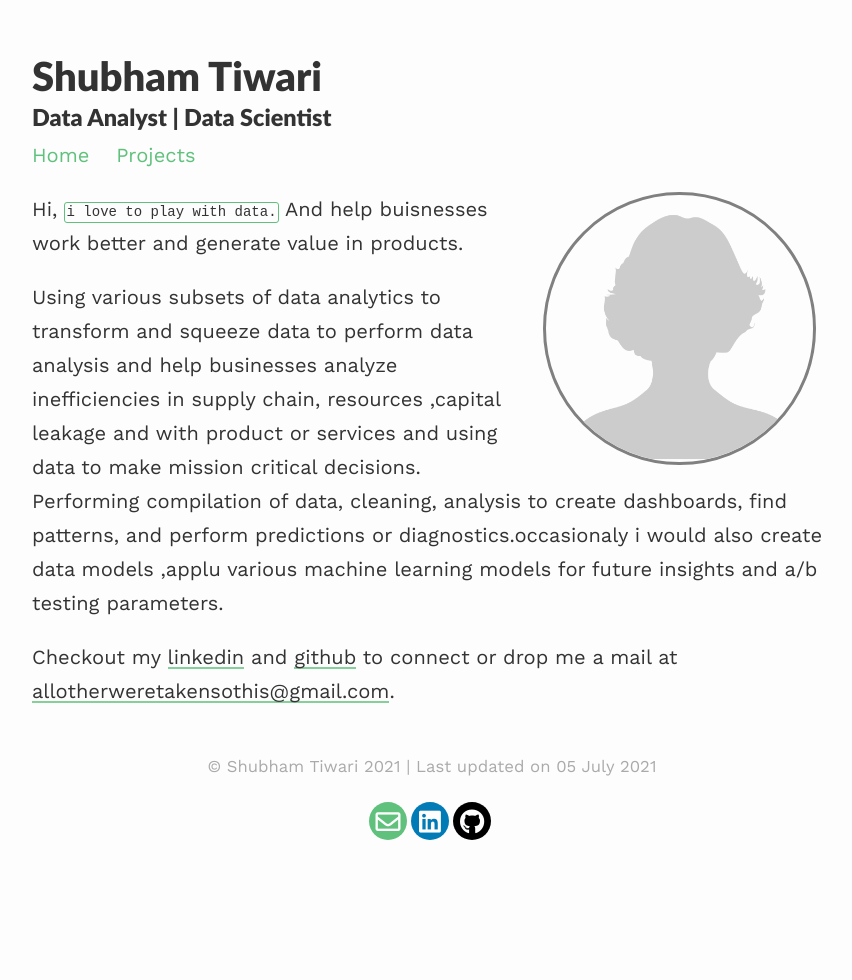
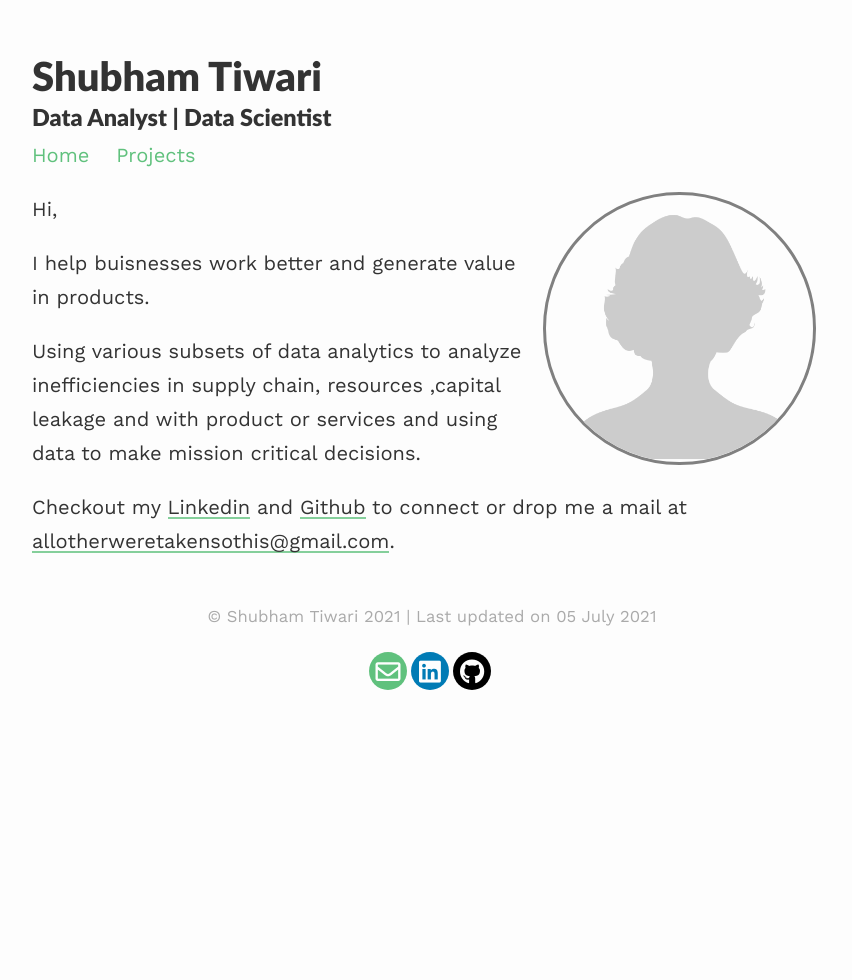
Before and after one commit to shubhamtiwari10/portfolio, a Jekyll site: the page built from index.md, in a window 1280 px wide. Shown: the whole page, without its empty margins (208-1060 px from the left). Built offline with Jekyll 4.4.1, drawn with Linux system fonts in a browser that asks for light colours; nearby versions of some CDN libraries.

Commit message:
Update index.md

```diff
--- a/index.md
+++ b/index.md
@@ -8,9 +8,9 @@ published: true
 ---
 
 Hi,
-`i love to play with data.`
-And help buisnesses work better and generate value in products.
 
-Using various subsets of data analytics to transform and squeeze data to perform data analysis and help businesses analyze inefficiencies in supply chain, resources ,capital leakage and with product or services and using data to make mission critical decisions. Performing compilation of data, cleaning, analysis to create dashboards, find patterns, and perform predictions or diagnostics.occasionaly i would also create data models ,applu various machine learning models for future insights and a/b testing parameters.
+I help buisnesses work better and generate value in products.
 
-Checkout my [linkedin](https://www.linkedin.com/in/shubham-tiwari-11aab4154/){:target="_blank"} and [github](https://github.com/shubhamtiwari10){:target="_blank"} to connect or drop me a mail at [allotherweretakensothis@gmail.com]().
+Using various subsets of data analytics to analyze inefficiencies in supply chain, resources ,capital leakage and with product or services and using data to make mission critical decisions.
+
+Checkout my [Linkedin](https://www.linkedin.com/in/shubham-tiwari-11aab4154/){:target="_blank"} and [Github](https://github.com/shubhamtiwari10){:target="_blank"} to connect or drop me a mail at [allotherweretakensothis@gmail.com](mailto:allotherweretakensothis@gmail.com){:target="_blank"}.
```
